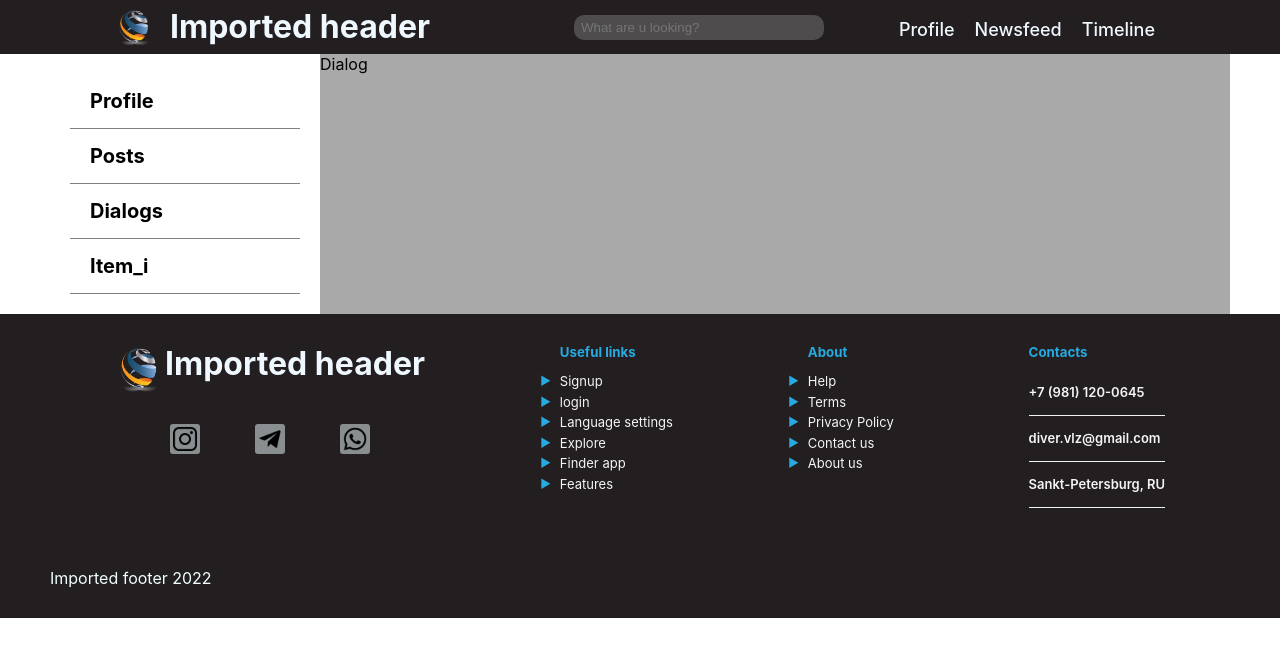
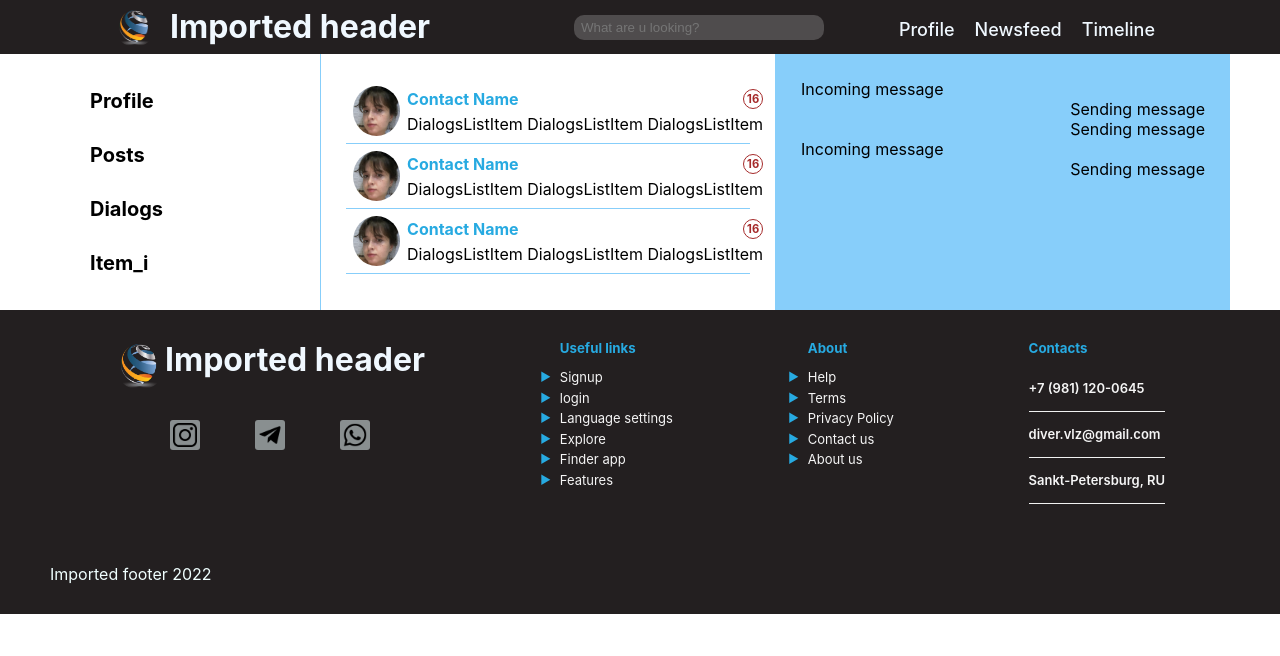
Before and after one commit to MyodsOnline/ReactApp_SocialNetwork, a React (Create React App) app: page /dialogs in a window 1280 px wide. Shown: the top 656 px of the page. Built offline with nearby package versions, Linux system fonts and the light colour scheme.

Commit message:
Dialogs page added

```diff
--- a/src/App.js
+++ b/src/App.js
@@ -3,13 +3,15 @@ import { BrowserRouter, Route, Routes } from 'react-router-dom';
 import MainContent from './Components/Main/Main';
 import Dialogs from './Components/Dialogs/Dialogs';
 import Layout from './Components/Layout';
+import Home from './Components/Home/Home';
 
 function App() {
   return (
     <div className="App">
       <BrowserRouter>
         <Routes>
-          <Route path="/" element={<Layout />} >
+          <Route path="/" element={<Layout/>} >
+            <Route index element={<Home text="welcome!" />} />
             <Route path="posts" element={<MainContent />} />
             <Route path="dialogs" element={<Dialogs />} />
           </Route>
--- /dev/null
+++ b/src/Components/Dialogs/Chats/Chat.jsx
@@ -0,0 +1,18 @@
+import React from "react";
+import ds from "./../Dialogs.module.css";
+import Incoming from "./Incoming";
+import Sending from "./Sending";
+
+const Chat = () => {
+    return (
+        <div className={ds.ChatStyle}>
+            <Incoming />
+            <Sending />
+            <Sending />
+            <Incoming />
+            <Sending />
+        </div>
+    )
+}
+
+export default Chat
--- /dev/null
+++ b/src/Components/Dialogs/Chats/Incoming.jsx
@@ -0,0 +1,12 @@
+import React from "react";
+import ds from "./../Dialogs.module.css";
+
+const Incoming = () => {
+    return (
+        <div className={ds.IncomingStyle}>
+            Incoming message
+        </div>
+    )
+}
+
+export default Incoming
--- /dev/null
+++ b/src/Components/Dialogs/Chats/Sending.jsx
@@ -0,0 +1,12 @@
+import React from "react";
+import ds from "./../Dialogs.module.css";
+
+const Sending = () => {
+    return (
+        <div className={ds.SendingStyle}>
+            Sending message
+        </div>
+    )
+}
+
+export default Sending
--- a/src/Components/Dialogs/Dialogs.jsx
+++ b/src/Components/Dialogs/Dialogs.jsx
@@ -1,10 +1,13 @@
 import React from "react";
 import ds from "./Dialogs.module.css";
+import DialogsList from "./DialogsList";
+import Chat from "./Chats/Chat";
 
 const Dialogs = () => {
     return (
         <section className={ds.dialogStyle}>
-            Dialog
+            <DialogsList />
+            <Chat />
         </section>
     )
 }
--- a/src/Components/Dialogs/Dialogs.module.css
+++ b/src/Components/Dialogs/Dialogs.module.css
@@ -1,5 +1,79 @@
 .dialogStyle {
     grid-area: content;
     margin-right: 50px;
-    background-color: darkgray;
+    display: flex;
 }
+
+.DialogsListStyle, .ChatStyle {
+    display: flex;
+    flex-direction: column;
+    flex-grow: 1;
+    padding: 25px;
+    max-width: 50%;
+    border-left: 1px solid lightskyblue;
+}
+
+.DialogsListItemStyle {
+    display: flex;
+    width: 100%;
+    border-bottom: 1px solid lightskyblue;
+    cursor: pointer;
+    padding: 7px;
+}
+
+.DialogsListItemStyle:hover {
+    border-bottom: 1px solid lightslategray;
+    background-color: rgba(44, 135, 219, 0.06);
+}
+
+.DialogData {
+    display: flex;
+    flex-direction: column;
+    width: 100%;
+    padding-left: 7px;
+    justify-content: space-around;
+}
+
+.DialogDataHeader {
+    display: flex;
+    width: 100%;
+    justify-content: space-between;
+}
+
+.DialogDataHeader h5 {
+    color: #27aae1;
+    font-size: 1em;
+}
+
+.DialogDataText p {
+    white-space: nowrap;
+    overflow: hidden;
+    text-overflow: ellipsis;
+}
+
+.DialogDataHeader span {
+    font-size: .7em;
+    color: brown;
+    border: 1px solid brown;
+    border-radius: 50%;
+    display: flex;
+    width: 20px;
+    height: 20px;
+    align-items: center;
+    justify-content: center;
+    font-weight: 700;
+}
+
+.ChatStyle {
+    background-color: lightskyblue;
+}
+
+.IncomingStyle {
+    display: flex;
+    align-self: flex-start;
+}
+
+.SendingStyle {
+    display: flex;
+    align-self: flex-end;
+}
--- /dev/null
+++ b/src/Components/Dialogs/DialogsList.jsx
@@ -0,0 +1,15 @@
+import React from "react";
+import ds from "./Dialogs.module.css";
+import DialogsListItem from "./DialogsListItem";
+
+const DialogsList = () => {
+    return (
+        <div className={ds.DialogsListStyle}>
+            <DialogsListItem />
+            <DialogsListItem />
+            <DialogsListItem />
+        </div>
+    )
+}
+
+export default DialogsList
--- /dev/null
+++ b/src/Components/Dialogs/DialogsListItem.jsx
@@ -0,0 +1,23 @@
+import React from "react";
+import ds from "./Dialogs.module.css";
+
+import UserPhoto from "./../assets/img/user-3.jpeg";
+
+const DialogsListItem = () => {
+    return (
+        <div className={ds.DialogsListItemStyle}>
+            <img src={UserPhoto} alt="user" />
+            <div className={ds.DialogData}>
+                <div className={ds.DialogDataHeader}>
+                    <h5>Contact Name</h5>
+                    <span>16</span>
+                </div>
+                <div className={ds.DialogDataText}>
+                    <p>DialogsListItem DialogsListItem DialogsListItem</p>
+                </div>
+            </div>
+        </div>
+    )
+}
+
+export default DialogsListItem
--- /dev/null
+++ b/src/Components/Home/Home.jsx
@@ -0,0 +1,12 @@
+import React from 'react';
+import hs from './Home.module.css'
+
+const Home = (props) => {
+    return (
+        <section className={hs.homeStyle}>
+            Home page - {props.text}
+        </section>
+    )
+}
+
+export default Home
--- /dev/null
+++ b/src/Components/Home/Home.module.css
@@ -0,0 +1,5 @@
+.homeStyle {
+    grid-area: content;
+    background-color: yellow;
+    margin-right: 50px;
+}
--- a/src/Components/Navbar/Navbar.css
+++ b/src/Components/Navbar/Navbar.css
@@ -10,7 +10,6 @@ nav {
 
 .navLink {
     padding: 15px 0;
-    border-bottom: 1px solid gray;
     padding-left: 20px;
 }
 
```
Also changed, not shown: src/Components/assets/img/user-3.jpeg (added).
